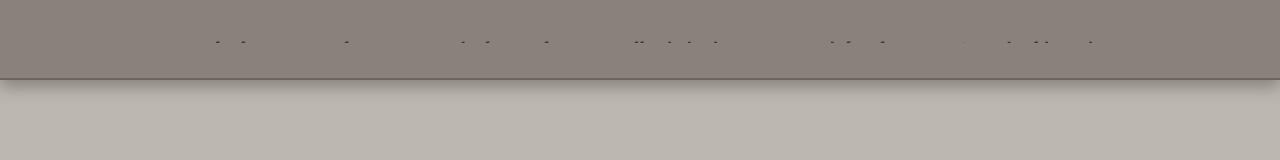
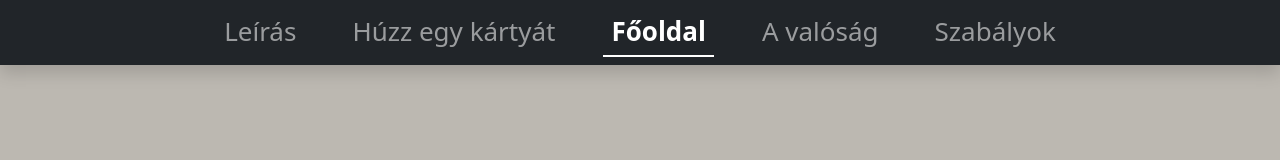
Before and after one commit to Tremzy/ikt-projekt2, a plain HTML site: page src/mainpage/index.html in a window 1280 px wide. Drawn offline with nearby package versions, Linux system fonts and the light colour scheme.

Commit message:
uj design, bootstrappel...

```diff
--- a/src/mainpage/index.html
+++ b/src/mainpage/index.html
@@ -3,24 +3,43 @@
 <head>
     <meta charset="UTF-8">
     <meta name="viewport" content="width=device-width, initial-scale=1.0">
+    <link href="https://cdn.jsdelivr.net/npm/bootstrap@5.3.3/dist/css/bootstrap.min.css" rel="stylesheet">
     <link rel="stylesheet" href="style.css">
     <title>NVÚH - Főoldal</title>
 </head>
 <body>
     <header>
         <!--nem a hivatal!!!-->
-        <div class="navdiv">
-            <nav class="navbar">
-                <a href="">Leírás</a>
-                <a href="">Húzz-egy-kártyát</a>
-                <a href="">Főoldal</a>
-                <a href="">A valóság</a>
-                <a href="">Szabályok</a>
-            </nav>
-        </div>
+        <nav class="navbar navbar-expand-lg navbar-dark bg-dark shadow">
+            <div class="container-fluid">
+                <button class="navbar-toggler" type="button" data-bs-toggle="collapse" data-bs-target="#mainNavbar" aria-controls="mainNavbar" aria-expanded="false" aria-label="Toggle navigation">
+                    <span class="navbar-toggler-icon"></span>
+                </button>
+                <div class="collapse navbar-collapse justify-content-center" id="mainNavbar">
+                    <ul class="navbar-nav mb-2 mb-lg-0 nav-underline">
+                        <li class="nav-item">
+                            <a class="nav-link" href="#">Leírás</a>
+                        </li>
+                        <li class="nav-item">
+                            <a class="nav-link" href="#">Húzz egy kártyát</a>
+                        </li>
+                        <li class="nav-item">
+                            <a class="nav-link active" aria-current="page" href="#">Főoldal</a>
+                        </li>
+                        <li class="nav-item">
+                            <a class="nav-link" href="#">A valóság</a>
+                        </li>
+                        <li class="nav-item">
+                            <a class="nav-link" href="#">Szabályok</a>
+                        </li>
+                    </ul>
+                </div>
+            </div>
+        </nav>
     </header>
     <main>
         <!--ide meg valami-->
     </main>
+    <script src="https://cdn.jsdelivr.net/npm/bootstrap@5.3.3/dist/js/bootstrap.bundle.min.js"></script>
 </body>
 </html>
--- a/src/mainpage/style.css
+++ b/src/mainpage/style.css
@@ -3,54 +3,16 @@ body {
     margin: 0;
 }
 
-.navdiv {
-    position: absolute;
-    padding: 2rem;
-    height: 10%;
-    background-color: #8A817C;
-    width: 100%;
-    box-sizing: border-box;
-    display: flex;
-    justify-content: center;
-    border-bottom: 2px solid #463f3a70;
-    box-shadow: 0 7px 15px #463f3a70;
+.navbar {
+	min-height: 8vh;
 }
 
-.navbar {
-    display: flex;
-    flex-direction: row;
-    width: 80%;
-    flex-wrap: nowrap;
-    justify-content: space-around;
+.navbar-nav .nav-link {
+	padding-top: 0.25rem;
+	padding-bottom: 0.25rem;
+    font-size: 26px;
 }
 
-.navbar a {
-    font-size: 32px;
-    text-decoration: none;
-    font-family: "Segoe UI", Tahoma, Geneva, Verdana, sans-serif;
-    color: #403a35;
-    transition: all 0.5s ease-out;
-	display: block;
-	position: relative;
-    height: 80%;
-    overflow: hidden;
+.navbar-nav .nav-item {
+	margin: 0 0.75rem;
 }
-
-.navbar a::after {
-	content: '';
-	position: absolute;
-	bottom: 0;
-	left: 0;
-	width: 100%;
-	height: 0.1em;
-	background-color: #c1b9ab;
-	opacity: 0;
-	transform: translate3d(-100%, 0, 0);
-	transition: opacity 300ms, transform 300ms;
-}
-
-.navbar a:hover::after,
-.navbar a:focus::after {
-	opacity: 1;
-	transform: translate3d(0, 0, 0);
-}
```
